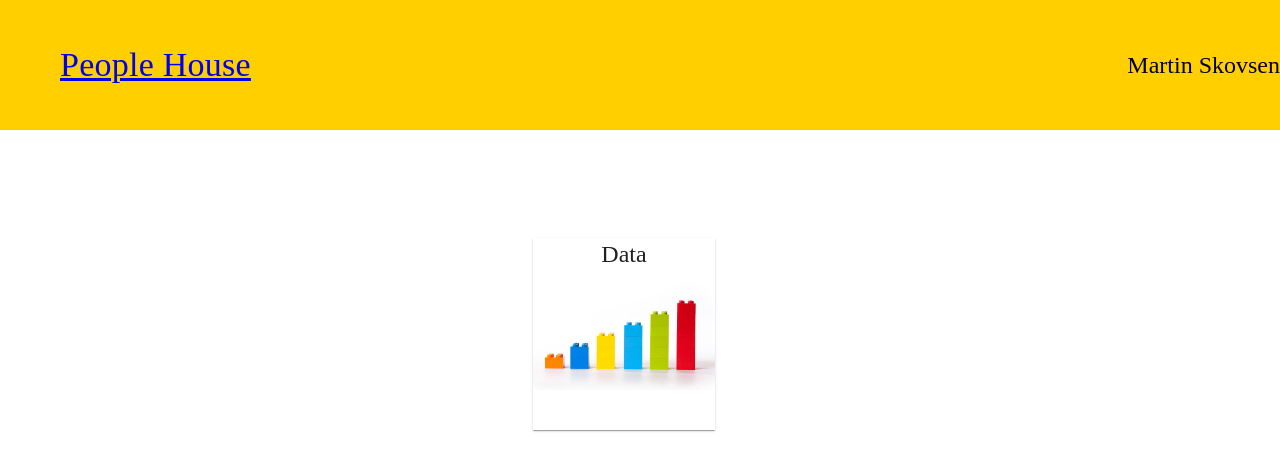
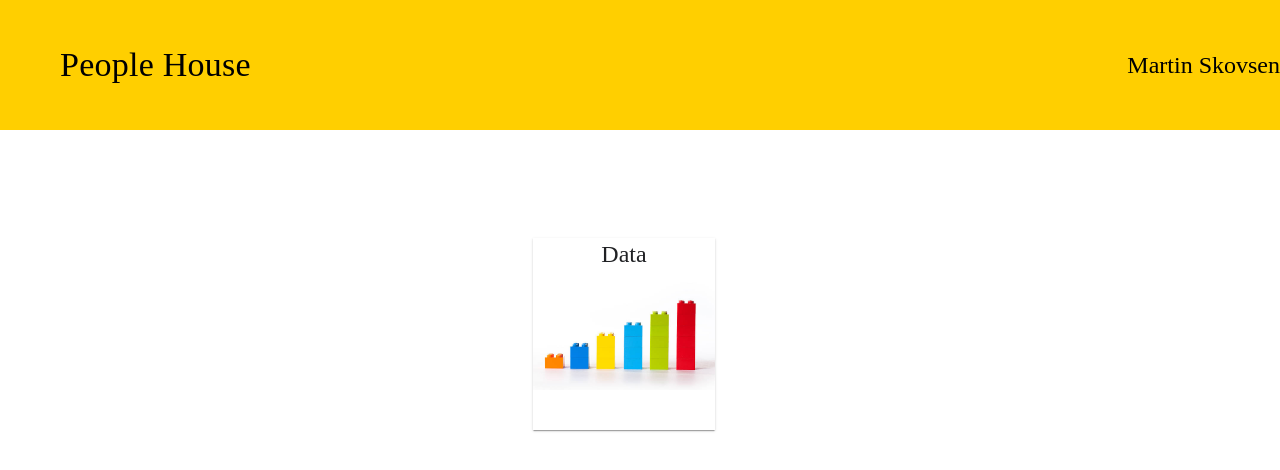
Before and after one commit to MartinSkovsen/people-house-app, a React (Create React App) app: page / in a window 1280 px wide. Shown: the top 470 px of the page. Built offline with nearby package versions, Linux system fonts and the light colour scheme; a web font is replaced by a local one.

Commit message:
Remove unnecessary anchor styling

```diff
--- a/src/index.css
+++ b/src/index.css
@@ -11,3 +11,8 @@ code {
   font-family: source-code-pro, Menlo, Monaco, Consolas, 'Courier New',
     monospace;
 }
+
+a {
+  all: unset;
+  cursor: pointer;
+}
```
